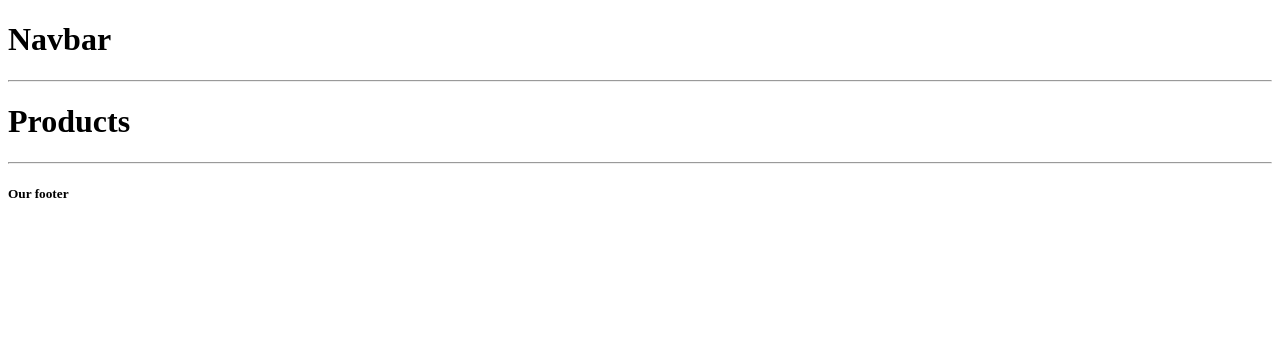
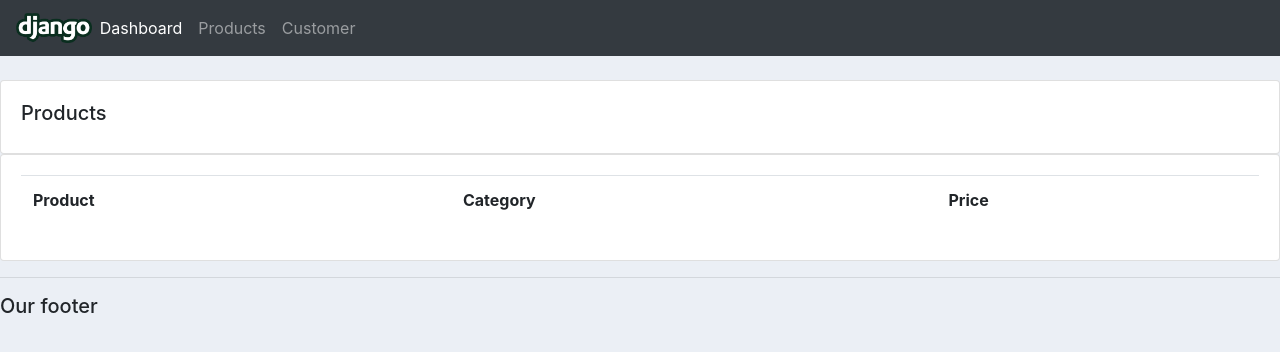
Before and after one commit to DenyKrasH/crm1, a Django app: page /products/ in a window 1280 px wide. Shown: the top 352 px of the page. Run offline with Django 3.2, Linux system fonts and the light colour scheme; lists and menus that the app fills with data are empty; some libraries are stand-ins or nearby versions.

Commit message:
add static files and bootstrap

```diff
--- a/accounts/templates/accounts/main.html
+++ b/accounts/templates/accounts/main.html
@@ -1,8 +1,13 @@
+{% load static %}
 <!DOCTYPE html>
 <html lang="en">
 <head>
     <meta charset="UTF-8">
     <title>Title</title>
+    <link rel="stylesheet" href="https://stackpath.bootstrapcdn.com/bootstrap/4.3.1/css/bootstrap.min.css"
+          integrity="sha384-ggOyR0iXCbMQv3Xipma34MD+dH/1fQ784/j6cY/iJTQUOhcWr7x9JvoRxT2MZw1T" crossorigin="anonymous">
+
+<link rel="stylesheet" type="text/css" href="{% static '/css/main.css' %}">
 </head>
 <body>
 {% include 'accounts/navbar.html' %}
@@ -13,4 +18,13 @@
 <hr>
 <h5>Our footer</h5>
 </body>
+<script src="https://code.jquery.com/jquery-3.3.1.slim.min.js"
+        integrity="sha384-q8i/X+965DzO0rT7abK41JStQIAqVgRVzpbzo5smXKp4YfRvH+8abtTE1Pi6jizo"
+        crossorigin="anonymous"></script>
+<script src="https://cdnjs.cloudflare.com/ajax/libs/popper.js/1.14.7/umd/popper.min.js"
+        integrity="sha384-UO2eT0CpHqdSJQ6hJty5KVphtPhzWj9WO1clHTMGa3JDZwrnQq4sF86dIHNDz0W1"
+        crossorigin="anonymous"></script>
+<script src="https://stackpath.bootstrapcdn.com/bootstrap/4.3.1/js/bootstrap.min.js"
+        integrity="sha384-JjSmVgyd0p3pXB1rRibZUAYoIIy6OrQ6VrjIEaFf/nJGzIxFDsf4x0xIM+B07jRM"
+        crossorigin="anonymous"></script>
 </html>
--- a/accounts/templates/accounts/navbar.html
+++ b/accounts/templates/accounts/navbar.html
@@ -1,2 +1,20 @@
-<h1>Navbar</h1>
-<hr>
+{% load static %}
+<nav class="navbar navbar-expand-lg navbar-dark bg-dark">
+  <img src="{% static 'images/logo.png' %}" height="30">
+  <button class="navbar-toggler" type="button" data-toggle="collapse" data-target="#navbarNav" aria-controls="navbarNav" aria-expanded="false" aria-label="Toggle navigation">
+    <span class="navbar-toggler-icon"></span>
+  </button>
+  <div class="collapse navbar-collapse" id="navbarNav">
+    <ul class="navbar-nav">
+      <li class="nav-item active">
+        <a class="nav-link" href="#">Dashboard</a>
+      </li>
+      <li class="nav-item">
+        <a class="nav-link" href="#">Products</a>
+      </li>
+      <li class="nav-item">
+        <a class="nav-link" href="#">Customer</a>
+      </li>
+    </ul>
+  </div>
+</nav>
--- a/accounts/templates/accounts/products.html
+++ b/accounts/templates/accounts/products.html
@@ -1,5 +1,24 @@
 {% extends 'accounts/main.html' %}
 {% block content %}
-    <h1>Products</h1>
+    <br>
+
+    <div class="row">
+        <div class="col-md">
+            <div class="card card-body">
+                <h5>Products</h5>
+            </div>
+            <div class="card card-body">
+                <table class="table">
+                    <tr>
+                        <th>Product</th>
+                        <th>Category</th>
+                        <th>Price</th>
+                    </tr>
+
+                </table>
+            </div>
+        </div>
+
+    </div>
 
 {% endblock %}
--- /dev/null
+++ b/static/css/main.css
@@ -0,0 +1,20 @@
+ #logo {
+        }
+
+        body {
+            background-color: #ebeff5;
+        }
+
+
+        #total-orders {
+            background-color: #4cb4c7;
+        }
+
+
+        #orders-delivered {
+            background-color: #7abecc;
+        }
+
+        #orders-pending {
+            background-color: #7CD1C0;
+        }
```
Also changed, not shown: accounts/templates/accounts/customer.html (+63 -1 lines), accounts/templates/accounts/dashboard.html (+39 -1 lines), accounts/templates/accounts/status.html (added, +42 -0 lines), crm1/settings.py (+7 -1 lines), static/images/logo.png (added).
